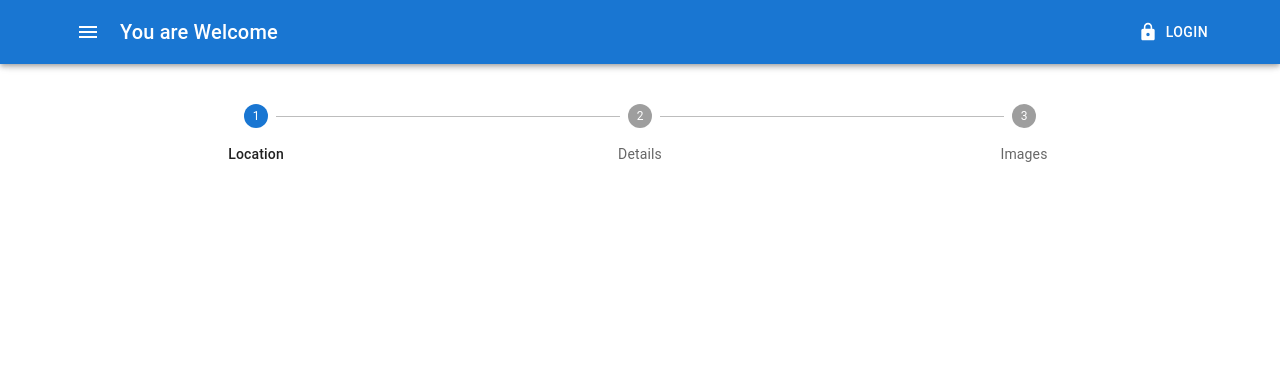
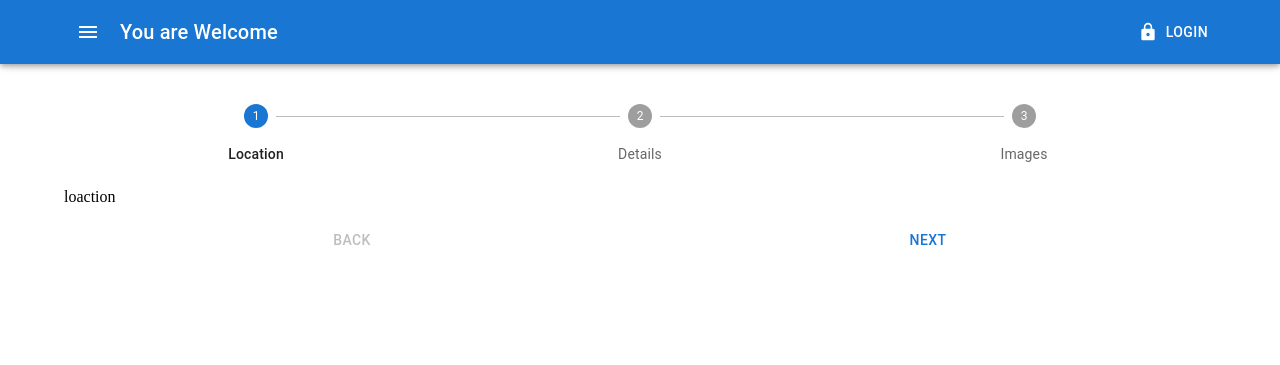
Before and after one commit to Aashi1909/CouchCompass, a React (Create React App) app in the folder client/: page / in a window 1280 px wide. Both pictures are taken after a click on the button "Add". Shown: the top 365 px of the page. Built offline with nearby package versions, Linux system fonts and the light colour scheme; no server answers.

Commit message:
footer navigation completed

```diff
--- a/client/src/components/addRoom/AddRoom.js
+++ b/client/src/components/addRoom/AddRoom.js
@@ -1,6 +1,9 @@
 import React from 'react'
-import { Container, StepButton, Stepper, Step } from '@mui/material'
+import { Container, StepButton, Stepper, Step, Stack,Box, Button} from '@mui/material'
 import { useState } from 'react'
+import AddDetails from './addDetails/AddDetails';
+import AddImages from './addImages/AddImages';
+import AddLocation from './addLocation/AddLocation';
 
 const AddRoom = () => {
   const [activeStep, setActiveStep] = useState(0);
@@ -9,6 +12,26 @@ const AddRoom = () => {
     {label:'Details', completed: false},
     {label:'Images', completed: false},
   ]);
+
+ const checkDisabled =() =>{
+  if(activeStep === steps.length - 1){
+    return false
+  }
+  const index = steps.findIndex(step => !step.completed)
+  if(index !== -1) return false
+  return true
+ }
+
+ const handleNext = () => {
+  if(activeStep < steps.length - 1){
+    setActiveStep(activeStep => activeStep + 1)
+  }
+  else{
+    const stepindex = steps.findIndex(step => !step.completed)
+    setActiveStep(stepindex)
+  }
+ }
+
   return (
     <Container sx ={{my:4}}>
         <Stepper
@@ -25,6 +48,20 @@ const AddRoom = () => {
           </Step>
         ))}
       </Stepper>
+      <Box>
+        {{
+          0: <AddLocation />,
+          1: <AddDetails />,
+          2: <AddImages />,
+        }[activeStep]}
+
+      </Box>
+      <Stack direction='row' sx={{pt:2, pb:7, justifyContent:'space-around'}}>
+        <Button color='inherit' disabled={!activeStep} onClick={() => setActiveStep(activeStep=>activeStep - 1)}>Back
+        </Button>
+        <Button disabled ={checkDisabled()} onClick ={handleNext}>Next
+        </Button>
+      </Stack>
     </Container>
   )
 }
--- /dev/null
+++ b/client/src/components/addRoom/addDetails/AddDetails.js
@@ -0,0 +1,11 @@
+import React from 'react'
+
+const AddDetails = () => {
+  return (
+    <div>
+      details
+    </div>
+  )
+}
+
+export default AddDetails
--- /dev/null
+++ b/client/src/components/addRoom/addImages/AddImages.js
@@ -0,0 +1,11 @@
+import React from 'react'
+
+const AddImages = () => {
+  return (
+    <div>
+      images
+    </div>
+  )
+}
+
+export default AddImages
--- /dev/null
+++ b/client/src/components/addRoom/addLocation/AddLocation.js
@@ -0,0 +1,11 @@
+import React from 'react'
+
+const AddLocation = () => {
+  return (
+    <div>
+      loaction
+    </div>
+  )
+}
+
+export default AddLocation
```
